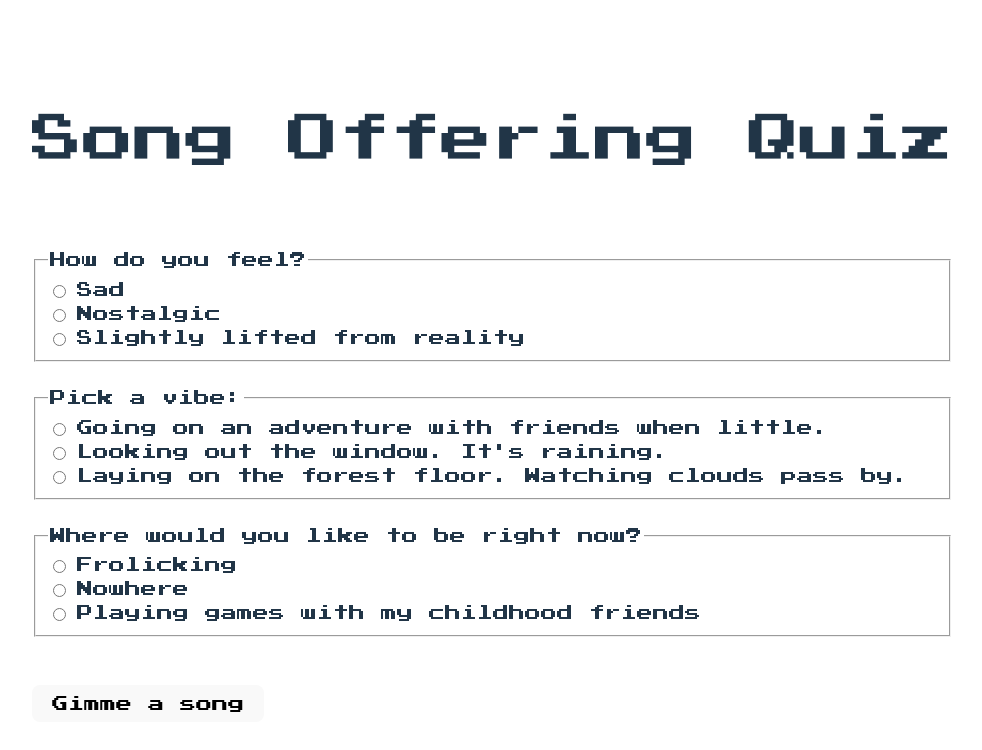
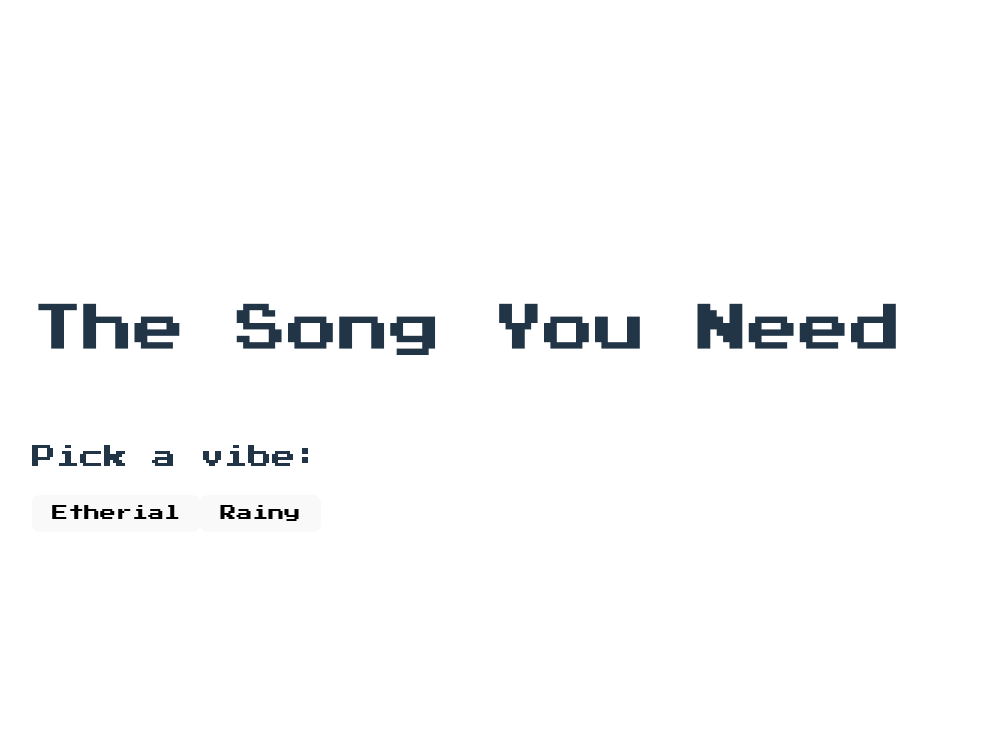
Before and after one commit to RainydeVille/Quiz_Cafe, a React (Vite) app: page /Quiz_Cafe/songyouneedquiz in a window 1280 px wide. Shown: the top 750 px of the page, without its empty margins (48-1030 px from the left). Built offline with nearby package versions, Linux system fonts and the light colour scheme.

Commit message:
Started working on v2 quiz structure

```diff
--- a/src/library/questions/songQuestions.jsx
+++ b/src/library/questions/songQuestions.jsx
@@ -1,29 +1,60 @@
-export const questions = [
-  {
-    id: 1,
-    legend: "How do you feel?",
+export const quizTree = {
+  start: {
+    id: "start",
+    question: "Pick a vibe:",
     answers: [
-      { text: "Nostalgic", song: "SS" },
-      { text: "Sad", song: "LP" },
-      { text: "Slightly lifted from reality", song: "SG" },
+      { text: "Etherial", next: "etherial_q" },
+      { text: "Rainy", next: "rainy_q" },
     ],
   },
-  {
-    id: 2,
-    legend: "Pick a vibe:",
+
+  etherial_q: {
+    id: "etherial_q",
+    question: "Pick a subvibe:",
     answers: [
-      { text: "Going on an adventure with friends when little.", song: "SS" },
-      { text: "Looking out the window. It's raining.", song: "LP" },
-      { text: "Laying on the forest floor. Watching clouds pass by.", song: "SG" },
+      { text: "Foresty", next: "result_foresty" },
+      { text: "Sunny", next: "result_sunny" },
     ],
   },
-  {
-    id: 3,
-    legend: "Where would you like to be right now?",
+
+  rainy_q: {
+    id: "rainy_q",
+    question: "Pick a subvibe:",
     answers: [
-      { text: "Playing games with my childhood friends", song: "SS" },
-      { text: "Nowhere", song: "LP" },
-      { text: "Frolicking", song: "SG" },
+      { text: "Soft", next: "result_soft" },
+      { text: "Misty", next: "result_misty" },
     ],
   },
-];
+
+  result_foresty: {
+    id: "result_foresty",
+    result: {
+      vibe: "etherial",
+      subVibe: "foresty",
+    },
+  },
+
+  result_sunny: {
+    id: "result_sunny",
+    result: {
+      vibe: "etherial",
+      subVibe: "sunny",
+    },
+  },
+
+  result_soft: {
+    id: "result_soft",
+    result: {
+      vibe: "rainy",
+      subVibe: "soft",
+    },
+  },
+
+  result_misty: {
+    id: "result_misty",
+    result: {
+      vibe: "rainy",
+      subVibe: "misty",
+    },
+  },
+};
--- a/src/pages/TheSongYouNeedQuiz.jsx
+++ b/src/pages/TheSongYouNeedQuiz.jsx
@@ -1,75 +1,36 @@
-import { useMemo } from "react";
-import { questions } from "../library/questions/songQuestions";
-import { shuffleAnswers } from "../utils/shuffle-answers";
+import { useState } from "react";
+import { quizTree } from "../library/questions/songQuestions";
 
 export default function SongOffering() {
-  const shuffledAnswers = useMemo(() => shuffleAnswers(questions), []);
+  const [currentId, setCurrentId] = useState("start");
+  const currentNode = quizTree[currentId];
 
-  const handleSubmit = (e) => {
-    e.preventDefault();
-    //score tracker
-    const scores = {
-      SS: 0,
-      LP: 0,
-      SG: 0,
-    };
+  function handleAnswer(nextId) {
+    setCurrentId(nextId);
+  }
 
-    const formData = new FormData(e.target);
-
-    let totalAnswers = 0;
-
-    // loop through questions
-    for (let i = 1; i <= questions.length; i++) {
-      const answer = formData.get(`q${i}`);
-      if (answer) {
-        scores[answer]++;
-        totalAnswers++;
-      }
-    }
-
-    // no answers selected
-    if (totalAnswers === 0) {
-      alert("Answer at least one question");
-      return;
-    }
-
-    // determine song
-    let topSong = null;
-    let maxScore = -1;
-
-    for (const song in scores) {
-      if (scores[song] > maxScore) {
-        maxScore = scores[song];
-        topSong = song;
-      }
-    }
-
-    const pretty = topSong.charAt(0).toUpperCase() + topSong.slice(1);
-
-    alert(`Your song is... ${pretty.toUpperCase()}! 🪄`);
-  };
+  if (currentNode.result) {
+    return (
+      <div>
+        <h1>Your Vibe:</h1>
+        <p>
+          {currentNode.result.vibe} - {currentNode.result.subVibe}
+        </p>
+      </div>
+    );
+  }
 
   return (
-    <form id="SongOfferingQuiz" onSubmit={handleSubmit}>
-      <h1>Song Offering Quiz</h1>
+    <div>
+      <h1>The Song You Need</h1>
 
-      {shuffledAnswers.map((q, qIndex) => (
-        <fieldset key={q.id}>
-          <legend>{q.legend}</legend>
+      <h2>{currentNode.question}</h2>
 
-          {q.answers.map((a, aIndex) => (
-            <label key={aIndex}>
-              <input type="radio" name={`q${qIndex + 1}`} value={a.song} />
-              {a.text}
-              <br />
-            </label>
-          ))}
-        </fieldset>
+      {currentNode.answers?.map((a, i) => (
+        <button key={i} onClick={() => handleAnswer(a.next)}>
+          {a.text}
+        </button>
       ))}
-
-      <br />
-
-      <button type="submit">Gimme a song</button>
-    </form>
+    </div>
   );
 }
```
